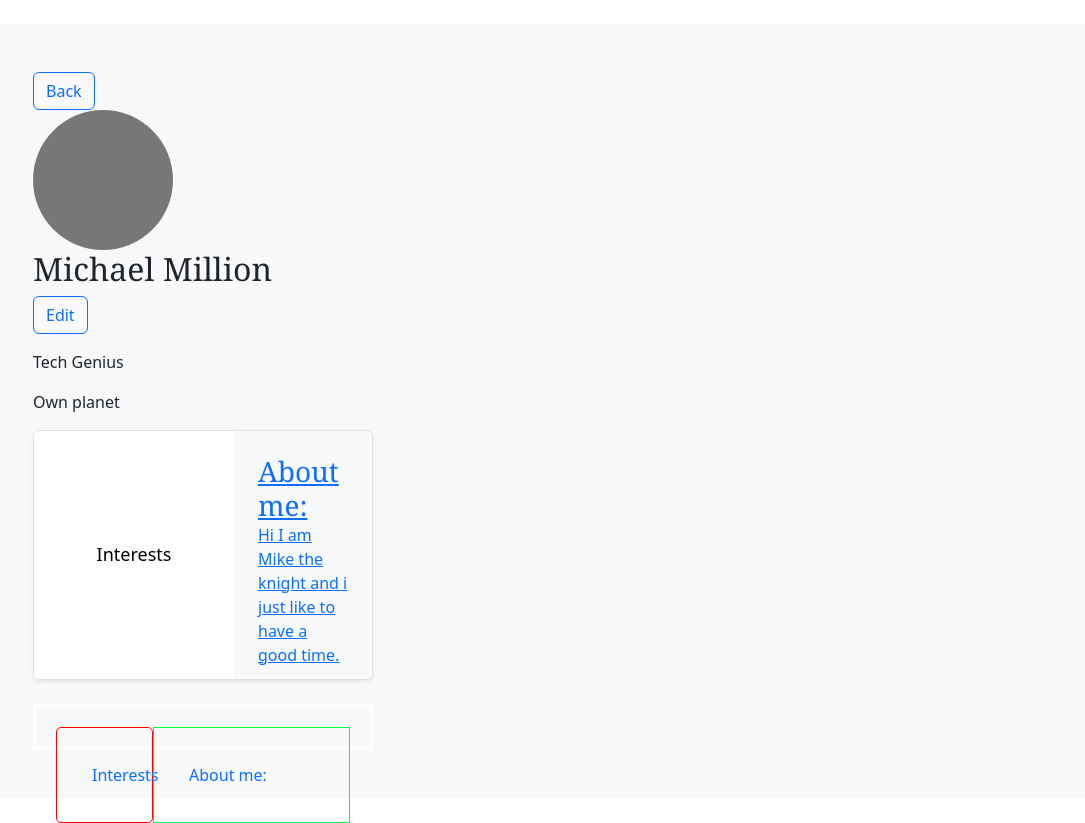
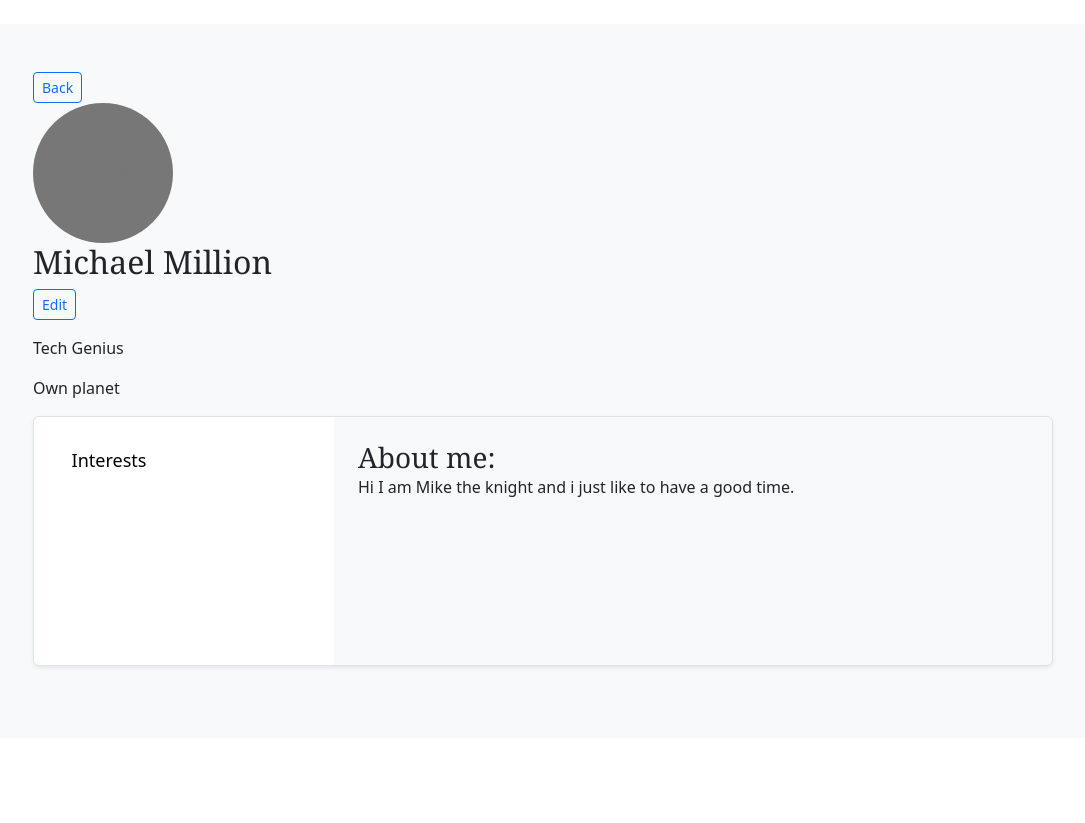
Before and after one commit to MattClo/GreenTeam, a Node server app: template views/profile.ejs in a window 1280 px wide. Shown: the part 56-879 px from the top of the page, without its empty margins (97-1182 px from the left). After the commit the page ends 725 px from the top, so only its background shows below. Run offline with Node 20, Linux system fonts and the light colour scheme; the template is opened without the code that fills it, so the values that code supplies are empty; some libraries are stand-ins or nearby versions.

Commit message:
Fixed intro box and reduced button sizes

```diff
--- a/views/profile.ejs
+++ b/views/profile.ejs
@@ -87,54 +87,38 @@
     <div class="bg-light p-5 rounded">
         <div name="back">
             <form action="/home" method="post">
-                <button class="btn btn-outline-primary" name="back" >Back</button>
+                <button class="btn btn-outline-primary btn-sm mt-0" name="back" >Back</button>
             </form>
         </div>
 
-        <div class="col-lg-4">
-            <svg class="bd-placeholder-img rounded-circle" width="140" height="140" xmlns="http://www.w3.org/2000/svg" role="img" aria-label="Placeholder: 140x140" preserveAspectRatio="xMidYMid slice" focusable="false">
+        <div class="col-lg-12">
+            <svg class="bd-placeholder-img rounded-circle mr-4" width="140" height="140" xmlns="http://www.w3.org/2000/svg" role="img" aria-label="Placeholder: 140x140" preserveAspectRatio="xMidYMid slice" focusable="false">
                 <title>Placeholder</title>
                 <rect width="100%" height="100%" fill="#777"/><text x="50%" y="50%" fill="#777" dy=".3em">140x140</text></svg>
 
             <h2 class="fw-normal">Michael Million</h2>
-            <p><a class="btn btn-outline-primary" href="#" fill="#1b7ced">Edit</a></p>
+            <p><a class="btn btn-outline-primary btn-sm" href="#" fill="#1b7ced">Edit</a></p>
             <p>Tech Genius</p>
             <p>Own planet</p>
             <div>
                 <!--Oi Sharif wag1-->
                 <div>
-                  <a href="#" </a>
-                    <div class="row g-0 border rounded overflow-hidden flex-md-row mb-4 shadow-sm h-md-250 position-relative">
-
+                  <a href="#"></a>
+                    <div class="row g-0 border rounded overflow-hidden flex-md-row mb-4 shadow-sm h-md-250 ">
                     <div class="col-auto d-none d-lg-block">
-                        <svg class="bd-placeholder-img" width="200" height="250" xmlns="http://www.w3.org/2000/svg"  aria-label="Placeholder:  Interests" preserveAspectRatio="xMidYMid slice" focusable="false"><title>Placeholder</title>
+                        <svg class="bd-placeholder-img" width="300" height="250" xmlns="http://www.w3.org/2000/svg"  aria-label="Placeholder:  Interests" preserveAspectRatio="xMidYMid slice"><title>Placeholder</title>
                             <rect width="100%" height="100%" fill="#ffffff"/>
-                            <text x="50%" y="50%" fill="#000000" dy=".3em">Interests </text>
+                            <text x="25%" y="18%" fill="#000000" dy=".3em" >Interests </text>
                         </svg>
                     </div>
 
                     <div class="col p-4 d-flex flex-column position-static">
-
                       <h3 class="mb-0">About me:</h3>
-
                       <p class="card-text mb-auto">Hi I am Mike the knight and i just like to have a good time.</p>
-
                     </div>
                 </div>
 
-            <div>
-                <link href="/css/profile.css" rel="stylesheet">
-                <div class="float-container">
 
-                    <div class="float-child-left">
-                        <div class="green">Interests</div>
-                    </div>
-
-                    <div class="float-child-right">
-                        <div class="blue">About me:</div>
-                    </div>
-                </div>
-            </div>
         </div>
     </div>
 </main>
```
